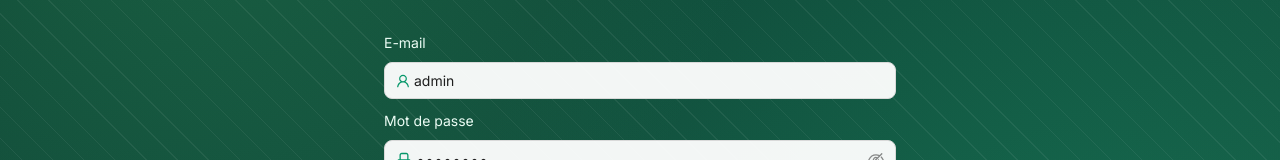
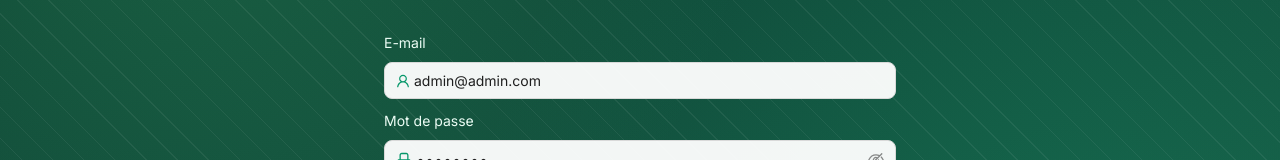
Before and after one commit to hagmir7/smq-desktop, a React (Vite) app: page /login in a window 1280 px wide. Shown: the part 319-479 px from the top of the page. Built offline with nearby package versions, Linux system fonts and the light colour scheme.

Commit message:
UPdate login

```diff
--- a/src/routes/login.jsx
+++ b/src/routes/login.jsx
@@ -30,7 +30,7 @@
 
   useEffect(() => {
     form.setFieldsValue({
-      email: import.meta.env.MODE === 'development' ? 'admin' : '',
+      email: import.meta.env.MODE === 'development' ? 'admin@admin.com' : '',
       password: import.meta.env.MODE === 'development' ? 'password' : ''
     });
     checkAuth();
```
